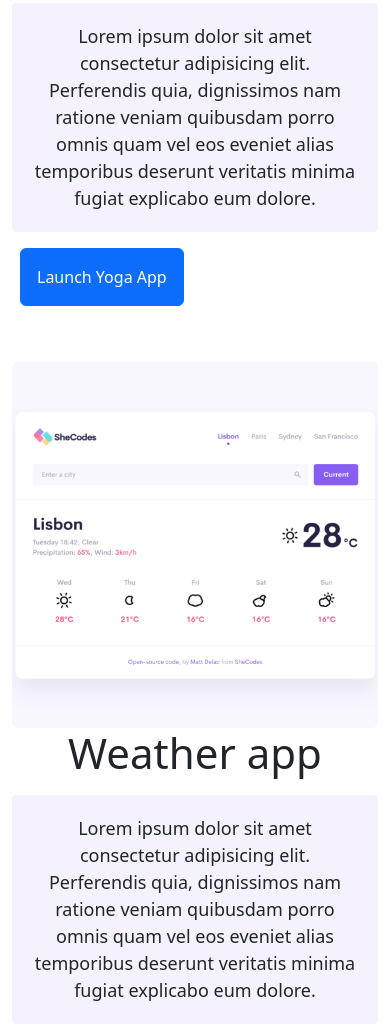
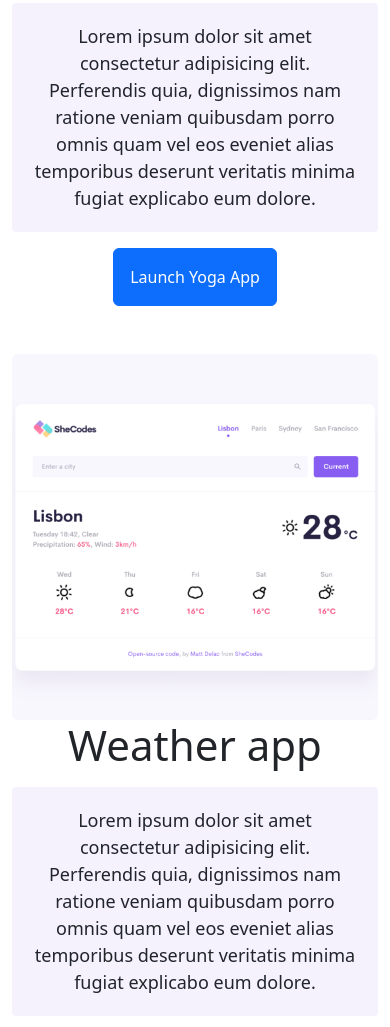
Before and after one commit to marykidun/my-resume, a plain HTML site: page index.html in a window 390 px wide. Shown: the part 943-1970 px from the top of the page. Drawn offline with nearby package versions, Linux system fonts and the light colour scheme.

Commit message:
Updated button class

```diff
--- a/src/style.css
+++ b/src/style.css
@@ -117,8 +117,9 @@ p {
   }
 
   .btn-primary {
+    text-align: center;
     display: block;
-    margin: 0 20px;
+    margin: 0 auto !important;
   }
 
   .about-me {
```
